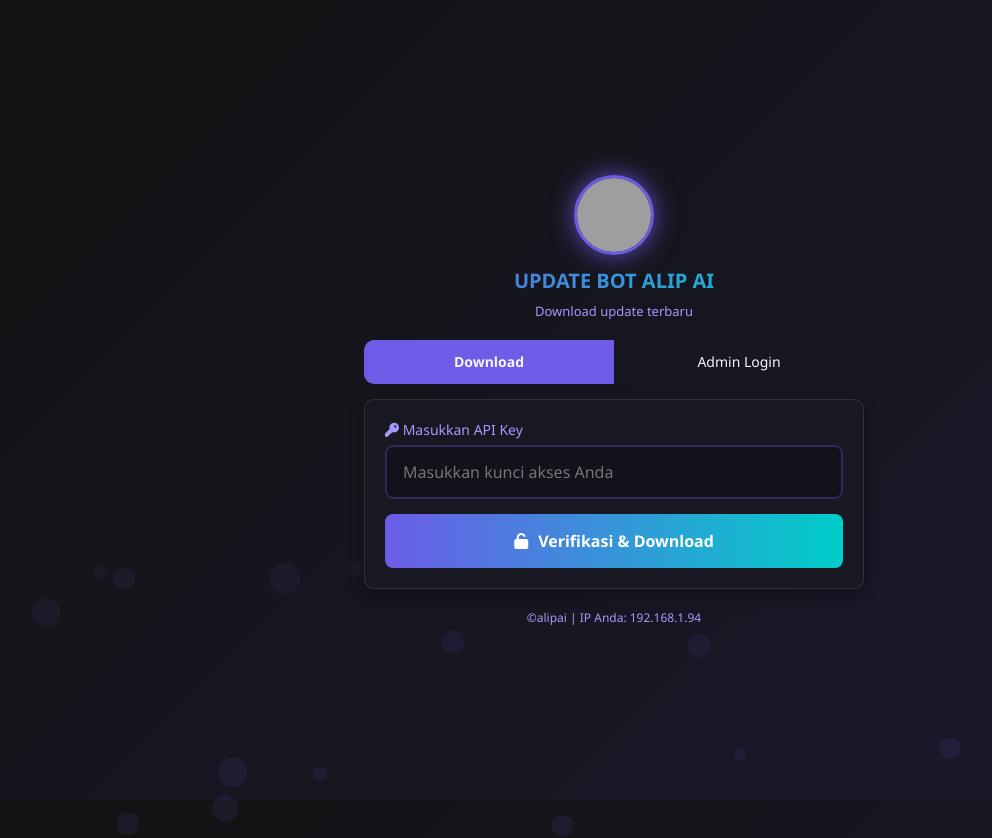
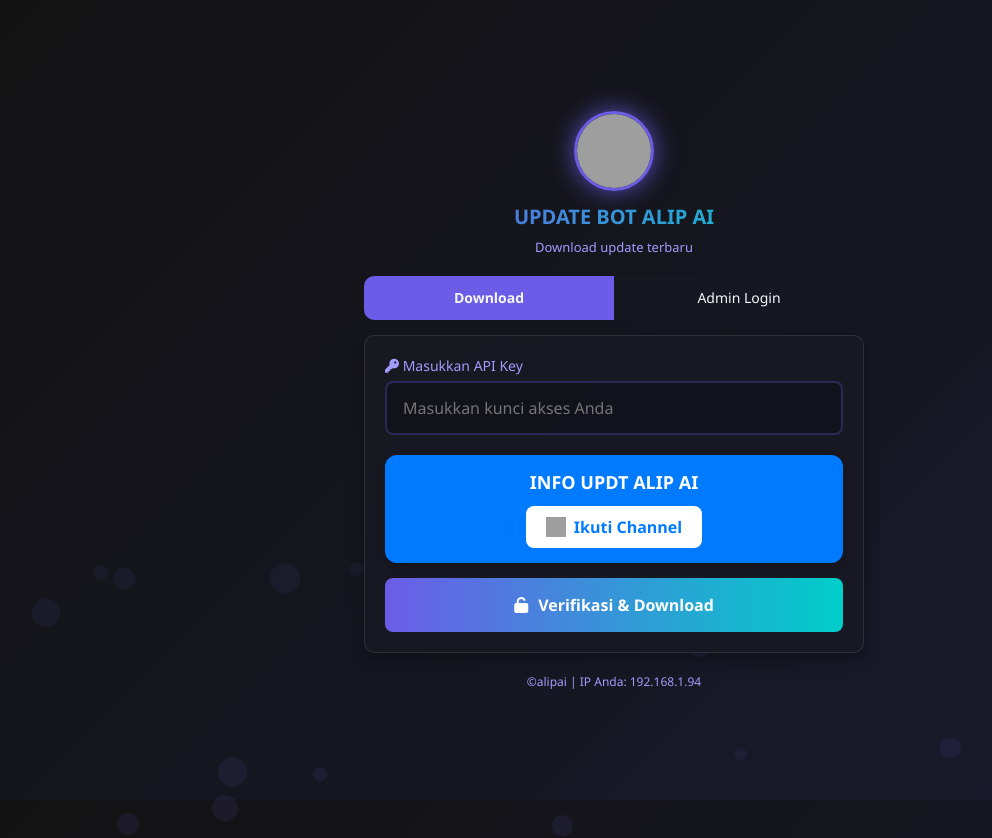
Before and after one commit to alifalfrl/update, a plain HTML site: page index.html in a window 1280 px wide. Shown: the whole page, without its empty margins (26-1018 px from the left). Drawn offline with Linux system fonts and the light colour scheme; grey boxes are pictures that could not be loaded.

Commit message:
Update index.html

```diff
--- a/index.html
+++ b/index.html
@@ -854,6 +854,51 @@
     cekApiKey();
   }
 });
+
+// Link Channel Bot (simple biru + logo WA)
+const channelBox = document.createElement("div");
+channelBox.innerHTML = `
+  <div style="
+    margin-top:20px;
+    text-align:center;
+    padding:15px;
+    border-radius:12px;
+    background:#007BFF;
+    color:white;
+    box-shadow:0 4px 10px rgba(0,0,0,0.2);
+    animation: fadeIn 1s ease-in-out;
+  ">
+    <h3 style="margin:0; font-size:18px; font-weight:600;">INFO UPDT ALIP AI</h3>
+    <a href="https://whatsapp.com/channel/0029VbAnsaJFMqrTf5IwPJ3X"
+       target="_blank"
+       style="display:inline-flex; align-items:center; gap:8px;
+              margin-top:12px; padding:10px 20px;
+              background:white; color:#007BFF; font-weight:600;
+              text-decoration:none; border-radius:8px;
+              transition:all 0.3s ease;">
+      <img src="https://upload.wikimedia.org/wikipedia/commons/6/6b/WhatsApp.svg"
+           alt="WA" width="20" height="20">
+      Ikuti Channel
+    </a>
+  </div>
+
+  <style>
+    @keyframes fadeIn {
+      from { opacity: 0; transform: translateY(20px); }
+      to { opacity: 1; transform: translateY(0); }
+    }
+    a:hover {
+      background: #007BFF !important;
+      color: white !important;
+      transform: scale(1.05);
+      box-shadow: 0 4px 10px rgba(0,123,255,0.5);
+    }
+    a:hover img {
+      filter: brightness(0) invert(1);
+    }
+  </style>
+`;
+apiKeyInput.parentNode.appendChild(channelBox);
   </script>
 </body>
 </html>
```
Lines whose indentation alone changed are shown as unchanged.
